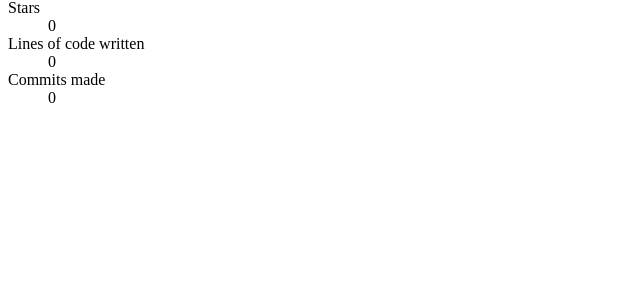
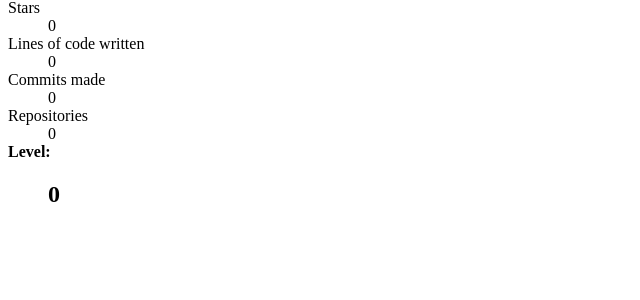
Before and after one commit to osyvokon/hacktus, a Flask app: page /profile in a window 1280 px wide. Shown: the part 329-629 px from the top of the page, without its empty margins (0-640 px from the left). Run offline with Flask 2, Linux system fonts and the light colour scheme; the visitor is signed in with stand-in values (Sample User, id 1); data that the repository does not hold is empty.

Commit message:
Compute level

```diff
--- a/app/codeforces_task.py
+++ b/app/codeforces_task.py
@@ -70,9 +70,9 @@ def get_stats_for_day(name, dt):
         'passed': 0,
         'failed': 0
     }
-    print "get_stats_for_day celery run"
+    print( "get_stats_for_day celery run")
     if pr.last_record is None:
-        print "refresh_submissions"
+        print ("refresh_submissions")
         pr.refresh_submissions()
 
     subs = pr.get_submissions(dt)
--- a/app/templates/profile.html
+++ b/app/templates/profile.html
@@ -16,7 +16,14 @@
 
   <dt>Commits made</dt>
   <dd>{{scores['commit']}}</dd>
+
+  <dt>Repositories</dt>
+  <dd>{{scores['repos_count']}}</dd>
+
+  <dt><b>Level:</b></dt>
+  <dd><h2>{{scores['level']}}</h2></dd>
 </dl>
 
 
+
 {% endblock %}
--- a/app/views.py
+++ b/app/views.py
@@ -119,8 +119,20 @@ def codeforces():
     return jsonify(pr.get_submissions(today))
 
 def get_scores(user):
-    stats = Counter()
+    scores = Counter()
     for x in db.github.by_day.find():     # filter by user
-        stats.update(x.get('stats', {}))
+        stats = x.get('stats')
+        if not stats:
+            continue
+        scores.update(stats)
 
-    return stats
+        # do not sum repos_count, rather use latest value
+        # (FIXME which is currently random)
+        if 'repos_count' in stats:
+            scores['repos_count'] = stats['repos_count']
+
+    scores['level'] = int(scores['stars'] / 10 +
+                          scores['additions'] / 500 +
+                          scores['repos_count'] / 5)
+
+    return scores
```
